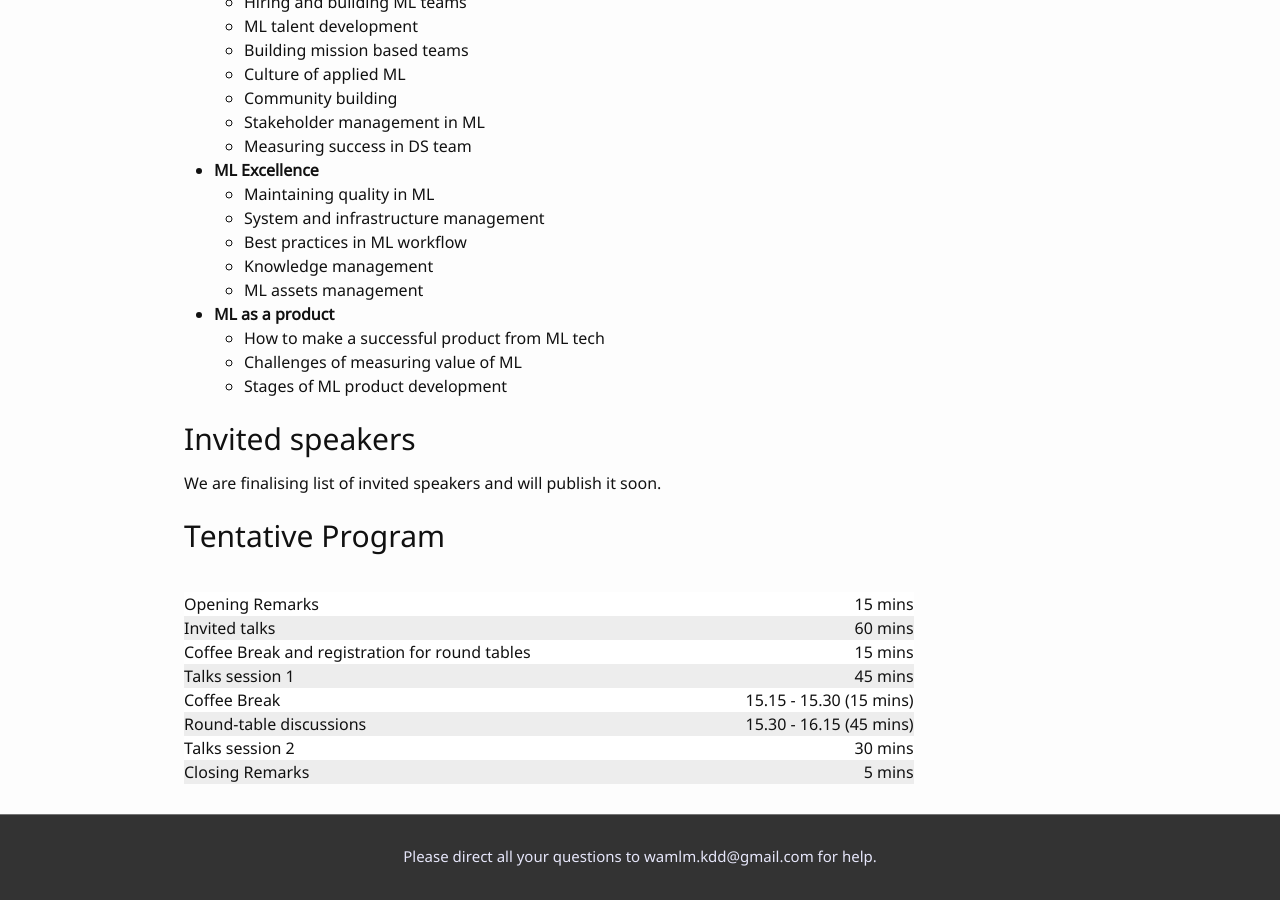
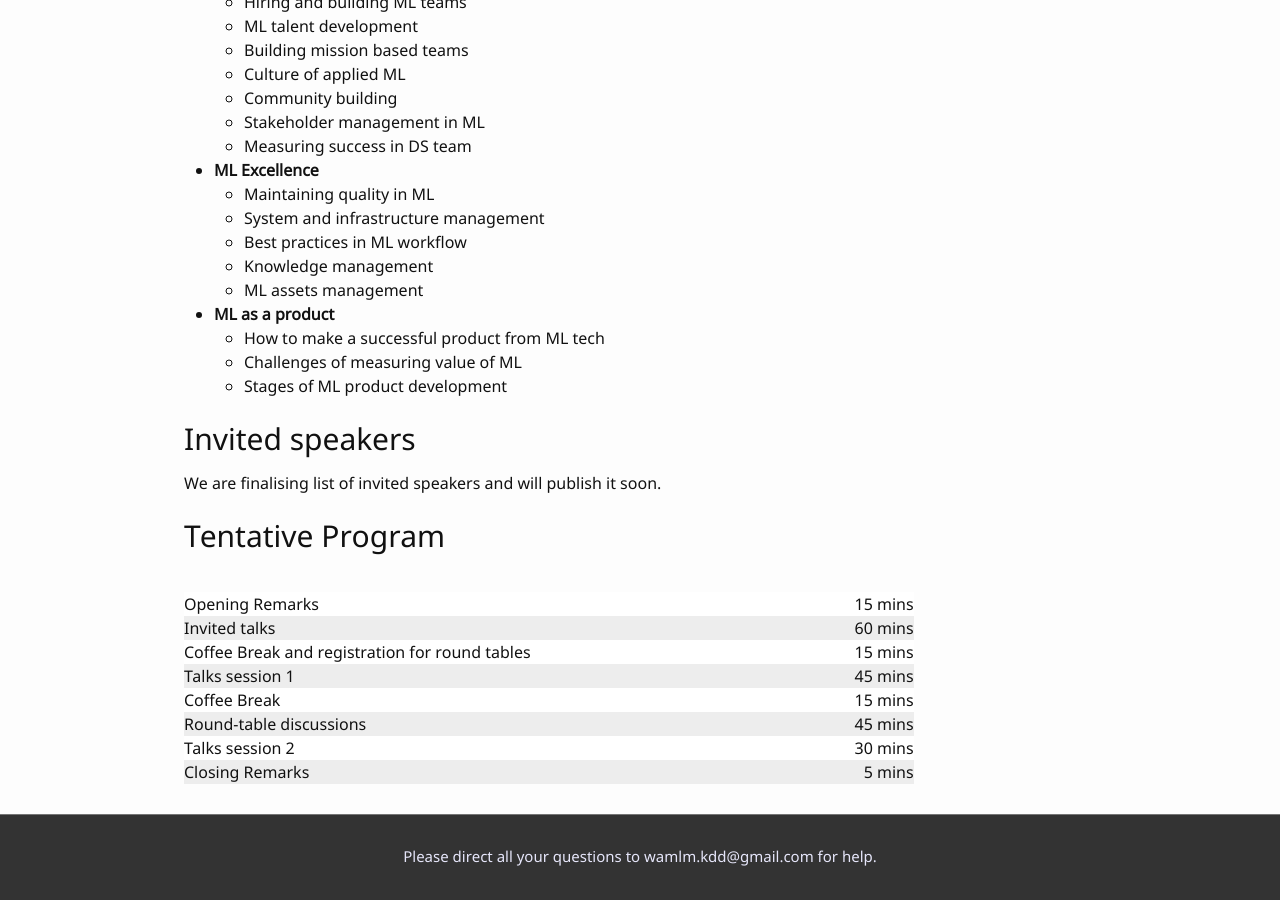
Before and after one commit to wamlm-kdd/wamlm, a Jekyll site: the page built from index.md, in a window 1280 px wide and 900 px high, scrolled down 2303 px. Built offline with Jekyll 4.4.1, drawn with Linux system fonts in a browser that asks for light colours; our own code applies the rules of GitHub Pages for plain Markdown files.

Commit message:
Change time.

```diff
--- a/index.md
+++ b/index.md
@@ -97,9 +97,9 @@ We are finalising list of invited speakers and will publish it soon.
 |:---|---:|
 | Talks session 1 | 45 mins |
 |:---|---:|
-| Coffee Break | 15.15 - 15.30 (15 mins) |
+| Coffee Break | 15 mins |
 |:---|---:|
-|Round-table discussions | 15.30 - 16.15 (45 mins) |
+|Round-table discussions | 45 mins |
 |:---|---:|
 | Talks session 2 | 30 mins |
 |:---|---:|
```
